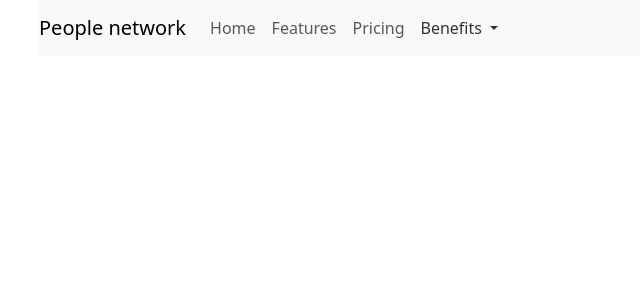
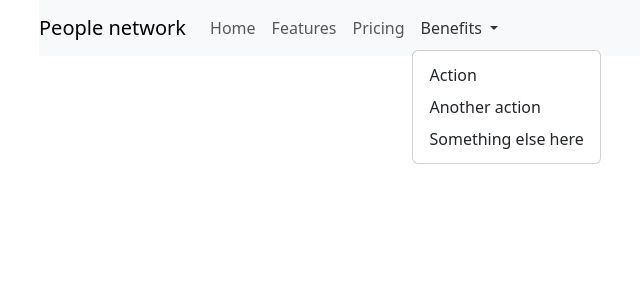
Before and after one commit to gmalheiro/social-network, an Angular app: page / in a window 1280 px wide. Both pictures are taken after a click on the button "Benefits". Shown: the top 300 px of the page, without its empty margins (43-683 px from the left). Built offline with nearby package versions, Linux system fonts and the light colour scheme.

Commit message:
added dropdown menu to the header

```diff
--- a/angular.json
+++ b/angular.json
@@ -25,7 +25,9 @@
               "src/assets"
             ],
             "styles": [
-              "./node_modules/bootstrap/dist/css/bootstrap.min.css","src/styles.css"
+              "node_modules/bootstrap/dist/css/bootstrap.min.css",
+              "./node_modules/bootstrap/dist/css/bootstrap.min.css",
+              "src/styles.css"
             ],
             "scripts": []
           },
--- a/package.json
+++ b/package.json
@@ -18,6 +18,7 @@
     "@angular/platform-browser": "^16.1.0",
     "@angular/platform-browser-dynamic": "^16.1.0",
     "@angular/router": "^16.1.0",
+    "@ng-bootstrap/ng-bootstrap": "^15.1.0",
     "@popperjs/core": "^2.11.8",
     "bootstrap": "^5.3.1",
     "rxjs": "~7.8.0",
@@ -28,6 +29,7 @@
     "@angular-devkit/build-angular": "^16.1.6",
     "@angular/cli": "~16.1.6",
     "@angular/compiler-cli": "^16.1.0",
+    "@angular/localize": "^16.1.0",
     "@types/jasmine": "~4.3.0",
     "jasmine-core": "~4.6.0",
     "karma": "~6.4.0",
--- a/src/app/app.module.ts
+++ b/src/app/app.module.ts
@@ -3,6 +3,7 @@
 
 import { AppComponent } from './app.component';
 import { HeaderComponent } from './components/header/header.component';
+import { NgbModule } from '@ng-bootstrap/ng-bootstrap';
 
 @NgModule({
   declarations: [
@@ -10,7 +11,8 @@
     HeaderComponent
   ],
   imports: [
-    BrowserModule
+    BrowserModule,
+    NgbModule
   ],
   providers: [],
   bootstrap: [AppComponent]
--- a/src/app/components/header/header.component.html
+++ b/src/app/components/header/header.component.html
@@ -14,14 +14,14 @@
         <li class="nav-item">
           <a class="nav-link" href="#">Pricing</a>
         </li>
-        <li class="nav-item dropdown">
-          <a class="nav-link dropdown-toggle" href="#" id="navbarDropdownMenuLink" role="button" data-toggle="dropdown" aria-haspopup="true" aria-expanded="false">
+        <li ngbDropdown class="nav-item dropdown">
+          <a ngbDropdownToggle class="nav-link dropdown-toggle" href="#" id="navbarDropdownMenuLink" role="button" data-toggle="dropdown" aria-haspopup="true" aria-expanded="false">
             Benefits
           </a>
-          <div class="dropdown-menu" aria-labelledby="navbarDropdownMenuLink">
-            <a class="dropdown-item" href="#">Action</a>
-            <a class="dropdown-item" href="#">Another action</a>
-            <a class="dropdown-item" href="#">Something else here</a>
+          <div ngbDropdownMenu class="dropdown-menu" aria-labelledby="navbarDropdownMenuLink">
+            <a ngbDropdownItem class="dropdown-item" href="#">Action</a>
+            <a ngbDropdownItem class="dropdown-item" href="#">Another action</a>
+            <a ngbDropdownItem class="dropdown-item" href="#">Something else here</a>
           </div>
         </li>
       </ul>
--- a/src/main.ts
+++ b/src/main.ts
@@ -1,3 +1,5 @@
+/// <reference types="@angular/localize" />
+
 import { platformBrowserDynamic } from '@angular/platform-browser-dynamic';
 
 import { AppModule } from './app/app.module';
--- a/tsconfig.app.json
+++ b/tsconfig.app.json
@@ -3,7 +3,9 @@
   "extends": "./tsconfig.json",
   "compilerOptions": {
     "outDir": "./out-tsc/app",
-    "types": []
+    "types": [
+      "@angular/localize"
+    ]
   },
   "files": [
     "src/main.ts"
```
Also changed, not shown: 2 other files (tests, documents, lock files or other folders).
